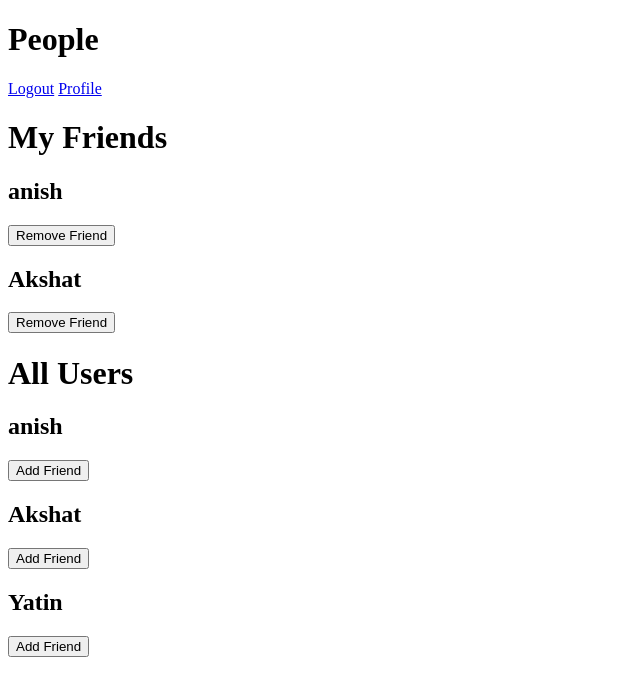
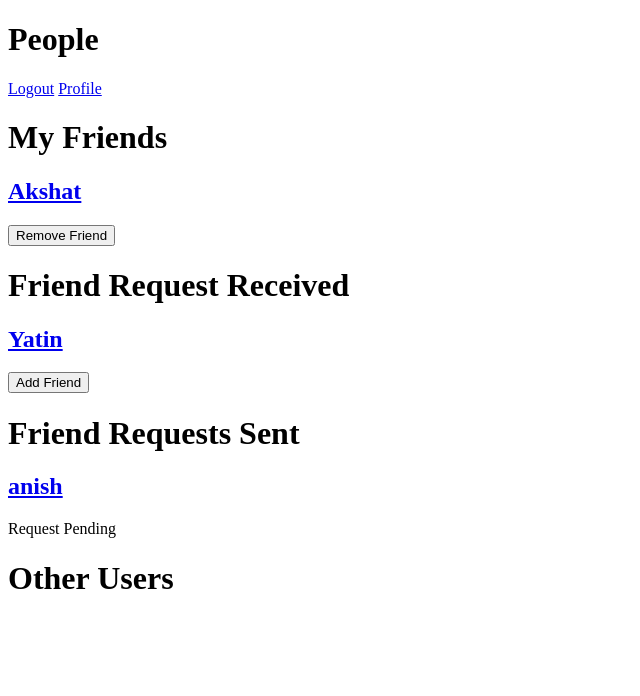
Before and after one commit to Shreyansh7499/FCS_Project, a Django app: page /friends/ in a window 1280 px wide. Shown: the top 696 px of the page, without its empty margins (0-640 px from the left). Run offline with Django 3.2, Linux system fonts and the light colour scheme; a user stored in the database is signed in; data comes from the database, SQL or seed files in the repository; both versions use the stored data as it was after the commit.

Commit message:
added functionality for sending and accepting friend requests

```diff
--- a/FCS_Project/urls.py
+++ b/FCS_Project/urls.py
@@ -22,7 +22,7 @@ urlpatterns = [
 	path('admin/', admin.site.urls),
 	path('Wall/', include('Wall.urls')),
 	path('register/',user_view.register,name="register"),
-    path('profile/',user_view.profile,name="profile"),
+    path('profile/(?P<username>.+)/',user_view.profile,name="profile"),
     path('friends/',user_view.friend_page,name="friend_page"),
 	path('login/', auth_view.LoginView.as_view(template_name='Users/login.html'), name='login'),
 	path('logout/', auth_view.LogoutView.as_view(template_name='Users/logout.html'), name='logout'),
--- a/Users/templates/Users/friends.html
+++ b/Users/templates/Users/friends.html
@@ -3,20 +3,52 @@
 	<h1>People</h1>
 	{% if user.is_authenticated %}
 		<a href="{% url 'logout' %}">Logout</a>
-		<a href="{% url 'profile' %}">Profile</a>
+		<a href="{% url 'profile' user.username %}">Profile</a>
 		<h1>My Friends</h1>
     	{% for friend in friends %}
 			<div>
-				<h2>{{friend.username}}</h2>
+				<a href="{% url 'profile' friend.username %}">
+					<h2>
+						{{friend.username}}
+					</h2>
+				</a>
 				<a href="{% url 'remove_friend' pk=friend.pk %}">
 					<button type="button" class="btn btn-primary">Remove Friend</button>
 				</a>
 			</div>
 		{% endfor%}
-		<h1>All Users</h1>
-    	{% for user in users %}
+		<h1>Friend Request Received</h1>
+    	{% for user in friend_requests_received %}
 			<div>
-				<h2>{{user.username}}</h2>
+				<a href="{% url 'profile' user.username %}">
+					<h2>
+						{{user.username}}
+					</h2>
+				</a>
+				<a href="{% url 'add_friend' pk=user.pk %}">
+					<button type="button" class="btn btn-primary">Add Friend</button>
+				</a>
+			</div>
+		{% endfor%}
+		<h1>Friend Requests Sent</h1>
+    	{% for user in friend_requests_sent %}
+			<div>
+				<a href="{% url 'profile' user.username %}">
+					<h2>
+						{{user.username}}
+					</h2>
+				</a>
+				<p>Request Pending</p>
+			</div>
+		{% endfor%}
+		<h1>Other Users</h1>
+    	{% for user in other_users %}
+			<div>
+				<a href="{% url 'profile' user.username %}">
+					<h2>
+						{{user.username}}
+					</h2>
+				</a>
 				<a href="{% url 'add_friend' pk=user.pk %}">
 					<button type="button" class="btn btn-primary">Add Friend</button>
 				</a>
--- a/Users/views.py
+++ b/Users/views.py
@@ -23,23 +23,58 @@ def register(request):
     return render(request, 'Users/register.html', {'form': form})
 
 @login_required
-def profile(request):
-    return render(request,'Users/profile.html')
+def profile(request,username):
+    print(username)
+    user = User.objects.get(username=username)
+
+
+    # all data for profile is sent through here
+    return render(request,'Users/profile.html',{'profile_username':user.username})
 
 
 @login_required
 def friend_page(request):
     if request.user.is_authenticated:
         all_users = User.objects.exclude(id=request.user.id)
-        try:
-            friend = Friend.objects.get(current_user = request.user)
-            friends = friend.users.all()
-        except Friend.DoesNotExist:
-            friends = None
-        data = {'users':all_users,'friends':friends}
+        user_friends = get_one_sided_friends(request.user)
+
+        all_users_usernames = get_usernames(all_users)
+        user_friends_usernames = get_usernames(user_friends)
+        friend_requests_received = []
+        friend_requests_sent = []
+        friends = []
+        other_users = []
+        for i in all_users:
+            i_friends = get_one_sided_friends(i)
+            if request.user in i_friends:
+                if i in user_friends:
+                    friends.append(i)
+                else:
+                    friend_requests_received.append(i)
+            else:
+                if i in user_friends:
+                    friend_requests_sent.append(i)
+                else:
+                    other_users.append(i)
+
+        data = {'other_users':other_users,'friends':friends,'friend_requests_sent':friend_requests_sent,'friend_requests_received':friend_requests_received}
         return render(request, 'Users/friends.html',data)
     return render(request, 'Wall/home.html')
 
+
+def get_one_sided_friends(user):
+    try:
+        friend = Friend.objects.get(current_user = user)
+        friends = friend.users.all()
+    except Friend.DoesNotExist:
+        friends = None
+    return friends
+
+def get_usernames(users):
+    ret = []
+    for i in users:
+        ret.append(i)
+    return ret
 
 @login_required
 def add_friend(request,pk):
--- a/Wall/templates/Wall/home.html
+++ b/Wall/templates/Wall/home.html
@@ -3,9 +3,9 @@
 	<h1>Home Page</h1>
 	{% if user.is_authenticated %}
 		<a href="{% url 'logout' %}">Logout</a>
-		<a href="{% url 'profile' %}">Profile</a>
+		<a href="{% url 'profile' user.username %}">Profile</a>
 		<a href="{% url 'Wall-create-post' %}">Create Post</a>
-
+		<a href="{% url 'friend_page' %}">Friends</a>
     	{% for post in posts %}
 			<div>
 				<h1>{{post.pk}}</h1>
```
Also changed, not shown: Users/templates/Users/profile.html (+4 -4 lines), db.sqlite3.
